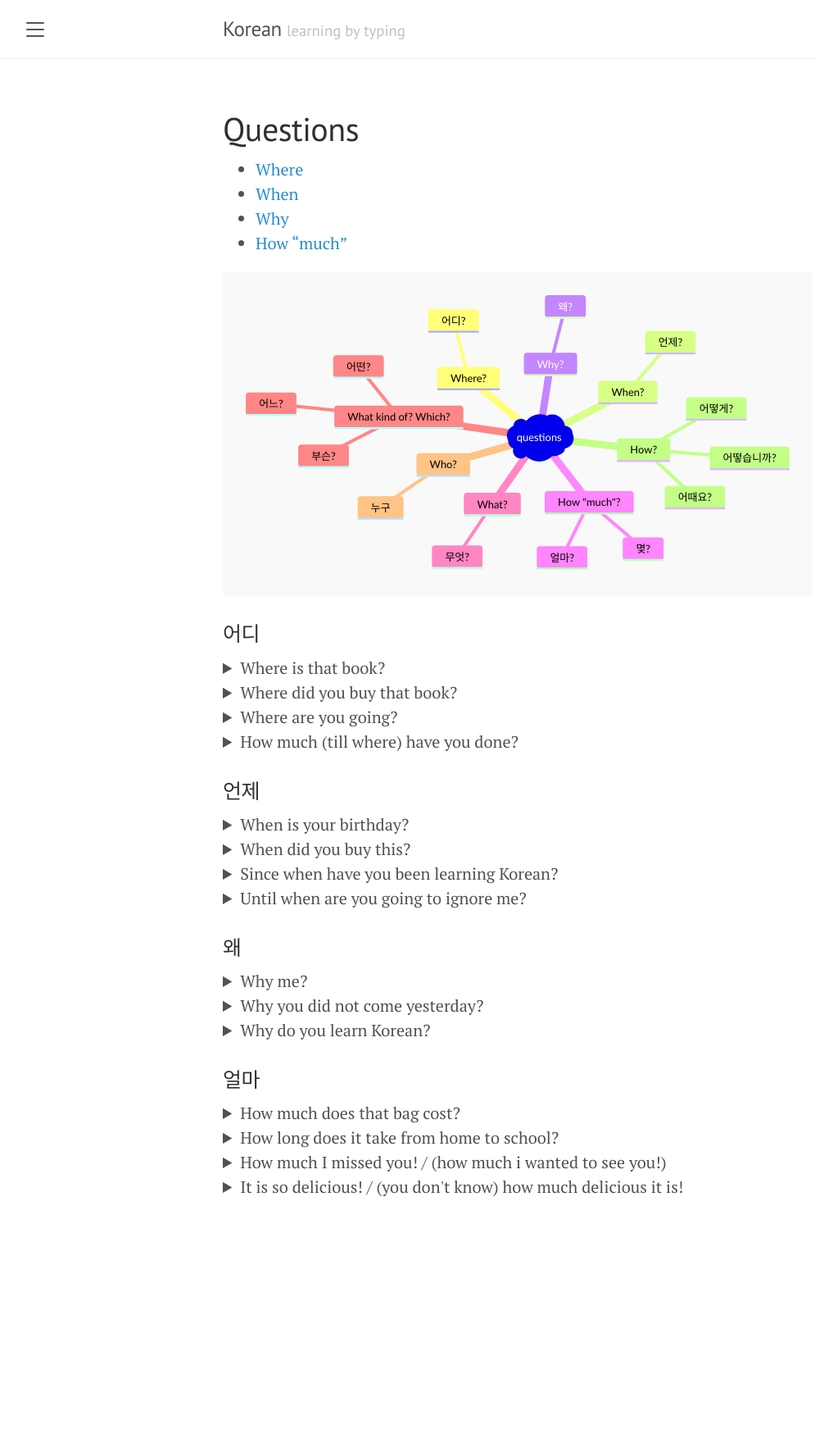
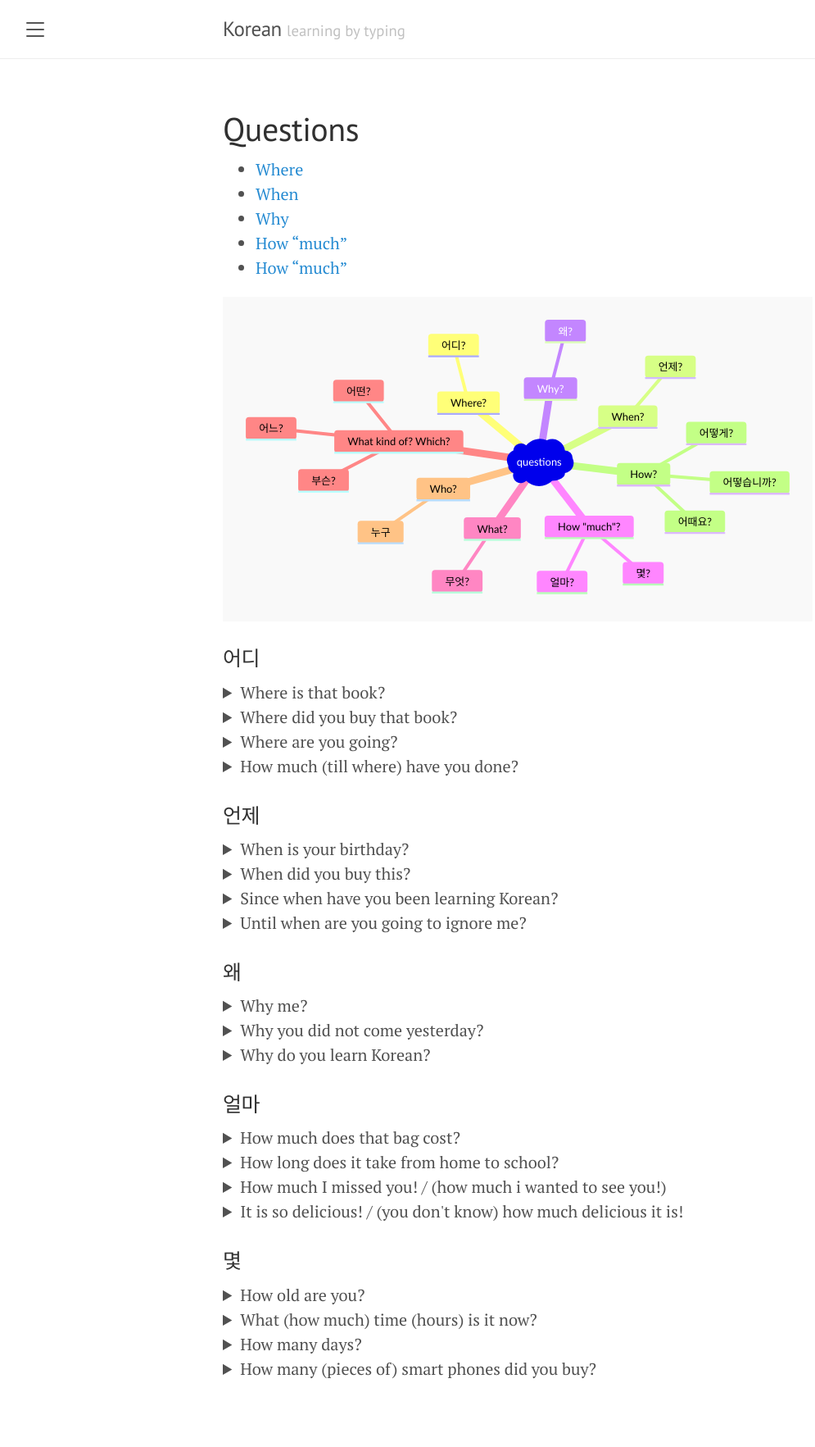
Before and after one commit to MiaHub/Korean, a Jekyll site: the page built from pages_list/2022-12-07-questions.md, in a window 1280 px wide. Shown: the whole page at 82% size, without its empty margins (8-1003 px from the left). Built offline with Jekyll 4.4.1, drawn with Linux system fonts in a browser that asks for light colours; before the commit the page ends 1543 px from its top, so only the background shows below that.

Commit message:
Update 2022-12-07-questions.md

```diff
--- a/pages_list/2022-12-07-questions.md
+++ b/pages_list/2022-12-07-questions.md
@@ -7,6 +7,7 @@ title: Questions
 * [When](#언제)
 * [Why](#왜)
 * [How "much"](#얼마)
+* [How "much"](#몇)
 
 <pre class="mermaid">
 mindmap
@@ -118,3 +119,25 @@ mindmap
 <summary>It is so delicious! / (you don't know) how much delicious it is!</summary>
  얼마나 맛있는데요!
 </details>
+
+### 몇
+
+<details>
+<summary>How old are you?</summary>
+ 몇 살입니까?
+</details>
+
+<details>
+<summary>What (how much) time (hours) is it now?</summary>
+ 지금 몇 시입니까?
+</details>
+
+<details>
+<summary>How many days?</summary>
+ 며칠입니까?
+</details>
+
+<details>
+<summary>How many (pieces of) smart phones did you buy?</summary>
+ 스마트폰 몇 대 샀습니까?
+</details>
```
